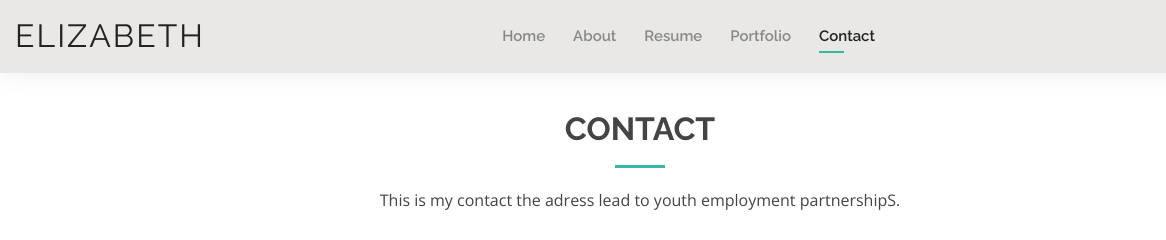
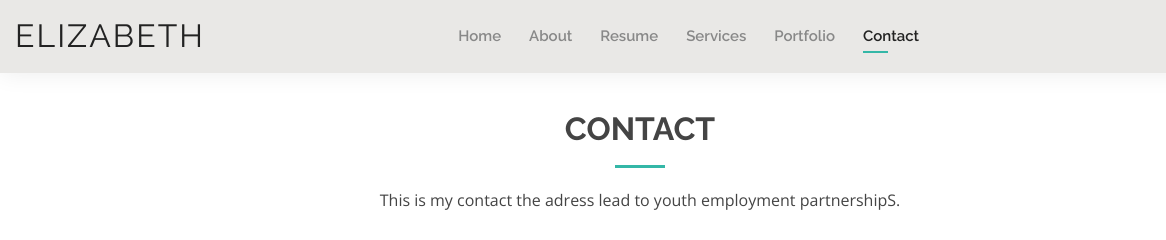
Before and after one commit to elizabethcardenasxy/elizabethcardenasxy.github.io, a plain HTML site: page contact.html in a window 1280 px wide. Shown: the top 240 px of the page, 0-1166 px from the left. Drawn offline with nearby package versions, Linux system fonts and the light colour scheme; grey boxes are pictures that could not be loaded.

Commit message:
Update contact.html

```diff
--- a/contact.html
+++ b/contact.html
@@ -50,7 +50,7 @@
           <li><a href="index.html">Home</a></li>
           <li><a href="about.html">About</a></li>
           <li><a href="resume.html">Resume</a></li>
-        <!---  <li><a href="services.html">Services</a></li>-->
+          <li><a href="services.html">Services</a></li>
           <li><a href="portfolio.html">Portfolio</a></li>
           <li class="active"><a href="contact.html">Contact</a></li>
         </ul>
```
